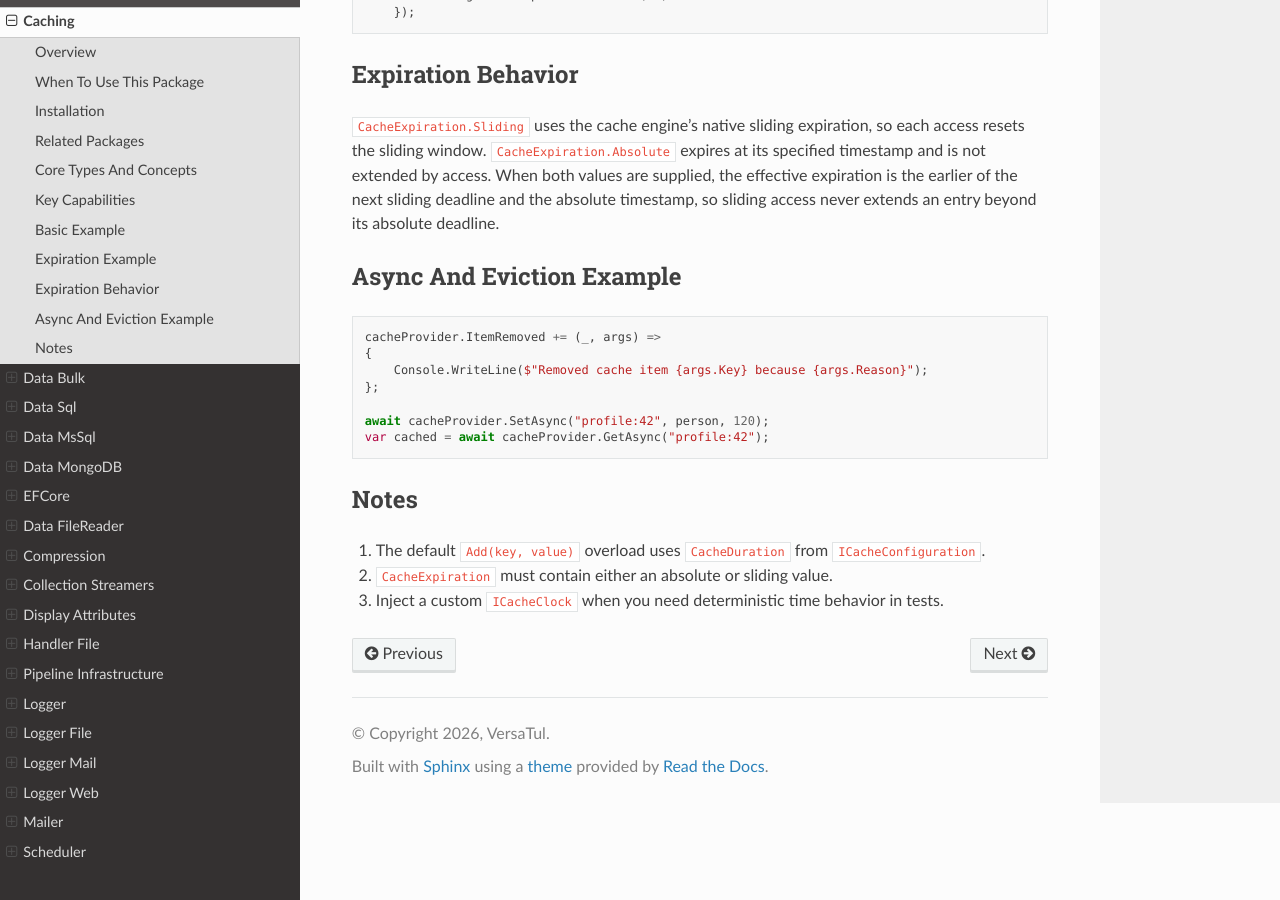
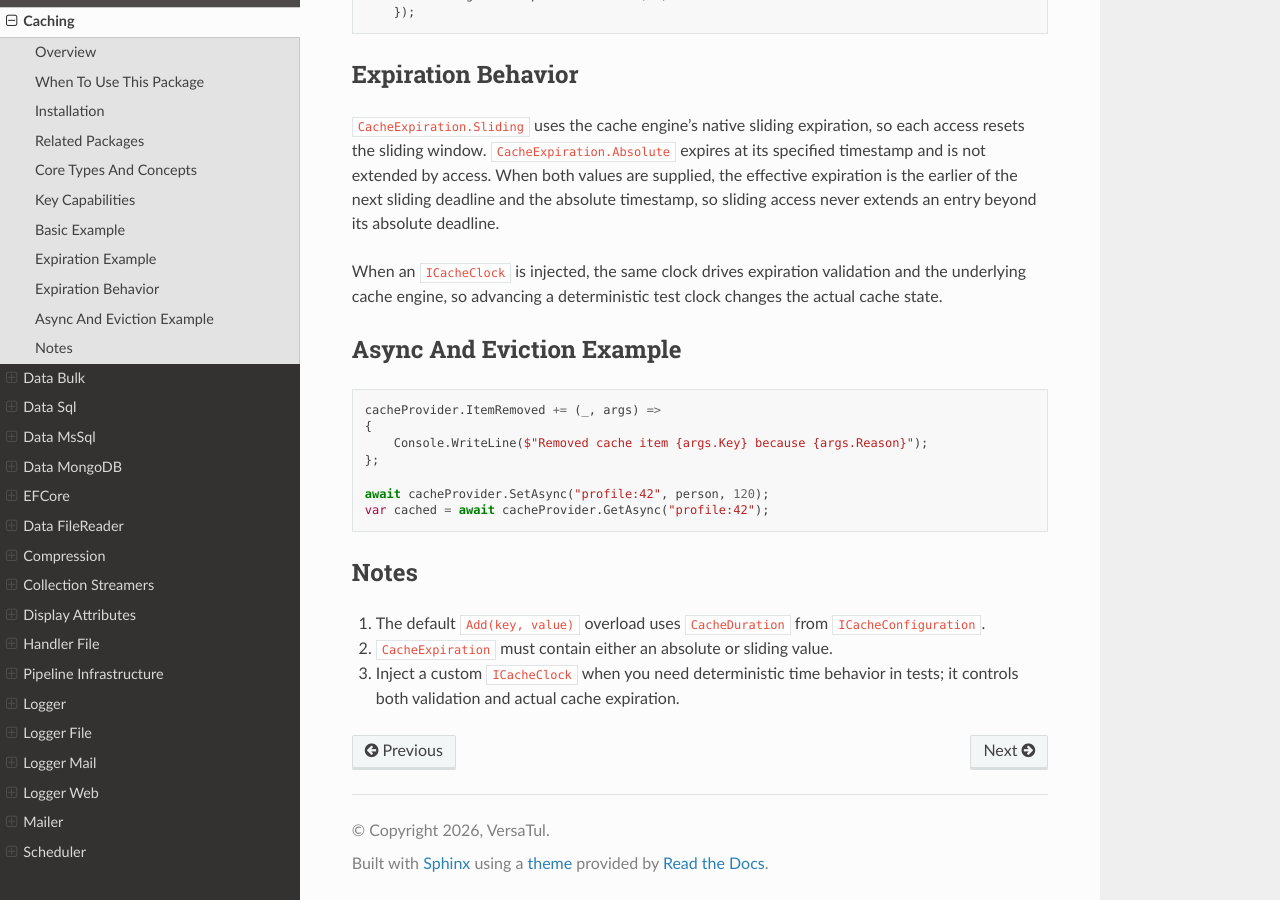
Before and after one commit to BjornWilliams/DocsVersaTul, a Sphinx documentation site: the page built from docs/source/caching.rst, in a window 1280 px wide and 900 px high, scrolled down 2380 px. Built offline with Sphinx 7.4.7 and the Read the Docs theme 3.1.0, drawn with Linux system fonts in a browser that asks for light colours.

Commit message:
Document injected cache clock behavior
Fixes AB#2887
AB#2884

```diff
--- a/docs/source/caching.rst
+++ b/docs/source/caching.rst
@@ -114,6 +114,8 @@ Expiration Behavior
 
 ``CacheExpiration.Sliding`` uses the cache engine's native sliding expiration, so each access resets the sliding window. ``CacheExpiration.Absolute`` expires at its specified timestamp and is not extended by access. When both values are supplied, the effective expiration is the earlier of the next sliding deadline and the absolute timestamp, so sliding access never extends an entry beyond its absolute deadline.
 
+When an ``ICacheClock`` is injected, the same clock drives expiration validation and the underlying cache engine, so advancing a deterministic test clock changes the actual cache state.
+
 Async And Eviction Example
 --------------------------
 
@@ -132,4 +134,4 @@ Notes
 
 1. The default ``Add(key, value)`` overload uses ``CacheDuration`` from ``ICacheConfiguration``.
 2. ``CacheExpiration`` must contain either an absolute or sliding value.
-3. Inject a custom ``ICacheClock`` when you need deterministic time behavior in tests.
+3. Inject a custom ``ICacheClock`` when you need deterministic time behavior in tests; it controls both validation and actual cache expiration.
```
